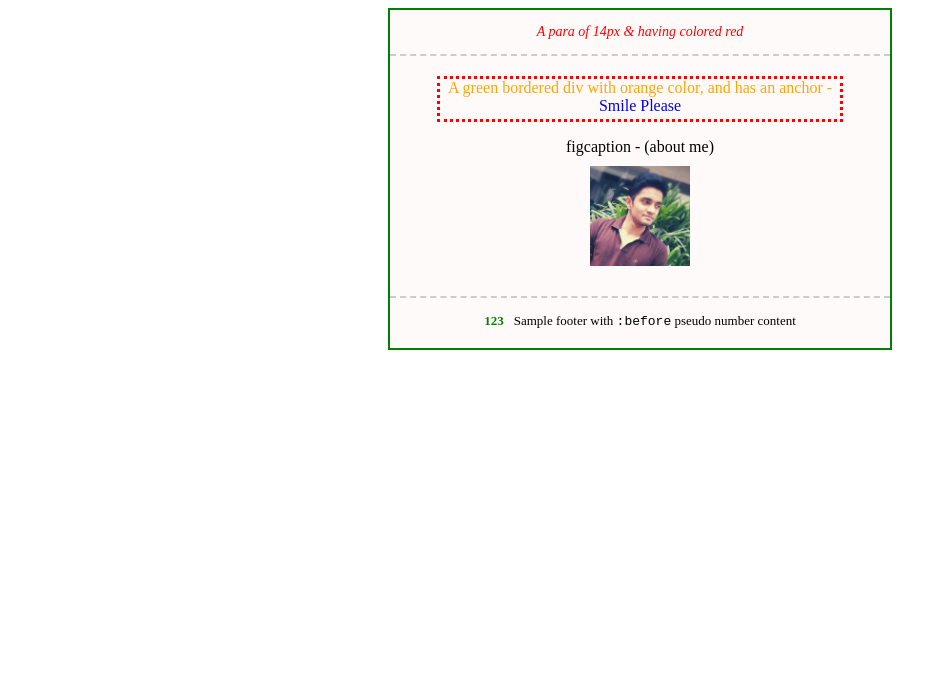
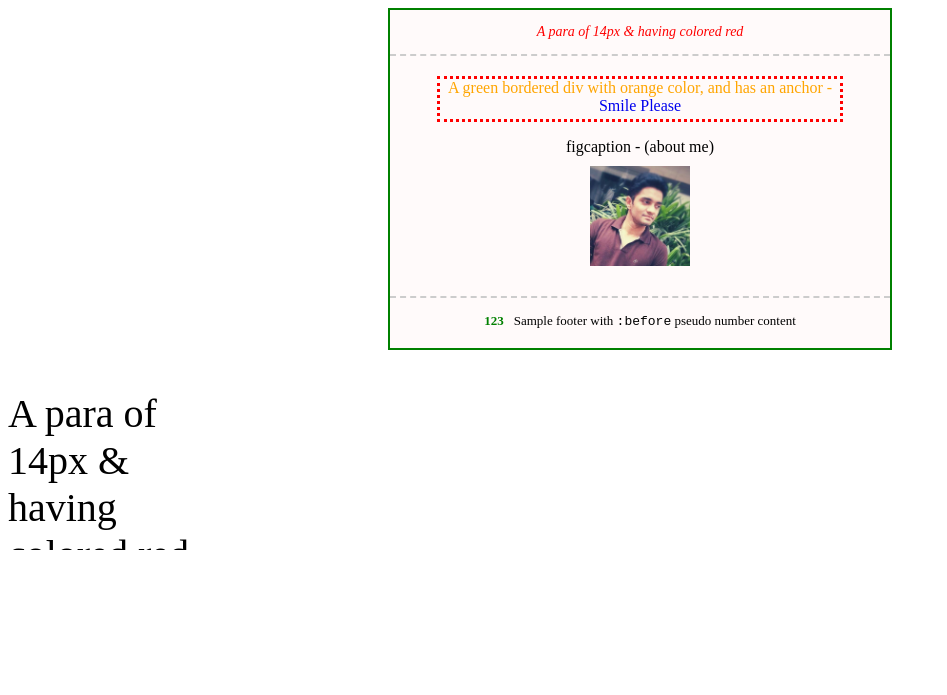
Before and after one commit to venkatb4u/smile_please, a website: page example/index.html in a window 1280 px wide. Shown: the whole page, without its empty margins (0-947 px from the left). Drawn offline with Linux system fonts and the light colour scheme.

Commit message:
altered sp object

```diff
--- a/example/index.html
+++ b/example/index.html
@@ -5,7 +5,7 @@
 		<link href="assets/styles/main.css" rel="stylesheet">
 	</head>
 	<body>
-		<div id="test">
+		<div class="test" id="test">
 			<header>
 				<p class="para">A para of 14px &amp; having colored red </p>
 			</header>
@@ -19,7 +19,7 @@
 					<a href='https://github.com/venkat-imaginea'><img src="assets/img/venk.jpg" alt='Venkat'/></a>
 				</figure>
 			</section>
-			<footer>
+			<footer class='test'>
 				<p>
 					<span>Sample footer with <code>:before</code> pseudo number content</span>
 				</p>
@@ -28,9 +28,3 @@
 		<script src="./smilePlease.js"></script>
 	</body>
 </html>
-
-
-<!-- <h4 class="h4">Hi, from h4</h4>
-			<div class="div">
-				<a href="https://github.com/Venkatb4U">My Github</a>
-			</div> -->
--- a/example/smilePlease.js
+++ b/example/smilePlease.js
@@ -14,6 +14,11 @@
  */
 
 var smilePlease = function (target, callback) {
+	// function targetResolve (target) {
+	// 	if (typeof target === 'string') {
+
+	// 	}
+	// }
 	(function (tg, cb) {
 	 	"use strict";
 
@@ -21,21 +26,28 @@ var smilePlease = function (target, callback) {
 
 		function sp () {
 			(function init(sp) {
+				sp.target = tg;
 				sp.createCanvas();
-				sp.render(tg);
+				sp.render();
 			})(this);
 		};
 
 		sp.prototype = {
 
 			createCanvas: function () {
-				var canvas = document.getElementById('canvas');
-				canvas.setAttribute('width', '600px');
-				canvas.setAttribute('height', '600px');
+				var canvas = document.createElement('canvas');
+				canvas.setAttribute('width', this.target.offsetWidth + 'px');
+				canvas.setAttribute('height', this.target.offsetHeight + 'px');
+				this.canvas = canvas;
 				this.ctx = canvas.getContext('2d');
 
-				//document.body.appendChild(canvas);
+				document.body.appendChild(this.canvas);
 			},
+
+			applyStyles: function () {
+
+			},
+
 			cookBlob: function (domExtract) {
 				var xmlSer = new XMLSerializer();
 				var serialisedDom = xmlSer.serializeToString(domExtract);
@@ -59,10 +71,11 @@ var smilePlease = function (target, callback) {
 				console.log({data1});
 				return data;
 			},
-			render: function (domExtract) {
+
+			render: function () {
 				var self = this;
 				var img = new Image();
-				var svg = new Blob([this.cookBlob(domExtract)], {type: 'image/svg+xml'});
+				var svg = new Blob([this.cookBlob(this.target)], {type: 'image/svg+xml'});
 				var url = DOMURL.createObjectURL(svg);
 
 				img.onload = function () {
@@ -72,45 +85,17 @@ var smilePlease = function (target, callback) {
 
 				img.src = url;
 
-				console.log('url', url);
 			}
 
 		};
 
 		return new sp();
 
-	}(target, callback));
+	}(function(target) {
+		return typeof target === 'string' ? document.querySelector(target) : target;
+	}(target), callback));
 }
 
 __ = smilePlease; // short-hand alias.
 
-__(document.getElementById('test'));
-
-
-
-
-//
-
-// var canvas = document.getElementById('canvas');
-// var ctx = canvas.getContext('2d');
-
-// var data = '<svg xmlns="http://www.w3.org/2000/svg" width="200" height="200">' +
-//            '<foreignObject width="100%" height="100%">' +
-//            '<div xmlns="http://www.w3.org/1999/xhtml" style="font-size:40px">' +
-//              '<p> hi venkat asd</p>' +
-//            '</div>' +
-//            '</foreignObject>' +
-//            '</svg>';
-
-// var DOMURL = window.URL || window.webkitURL || window;
-
-// var img = new Image();
-// var svg = new Blob([data], {type: 'image/svg+xml'});
-// var url = DOMURL.createObjectURL(svg);
-
-// img.onload = function () {
-//   ctx.drawImage(img, 0, 0);
-//   DOMURL.revokeObjectURL(url);
-// }
-
-// img.src = url;
+__('#test');
```
Also changed, not shown: index.html (deleted, +0 -15 lines).
